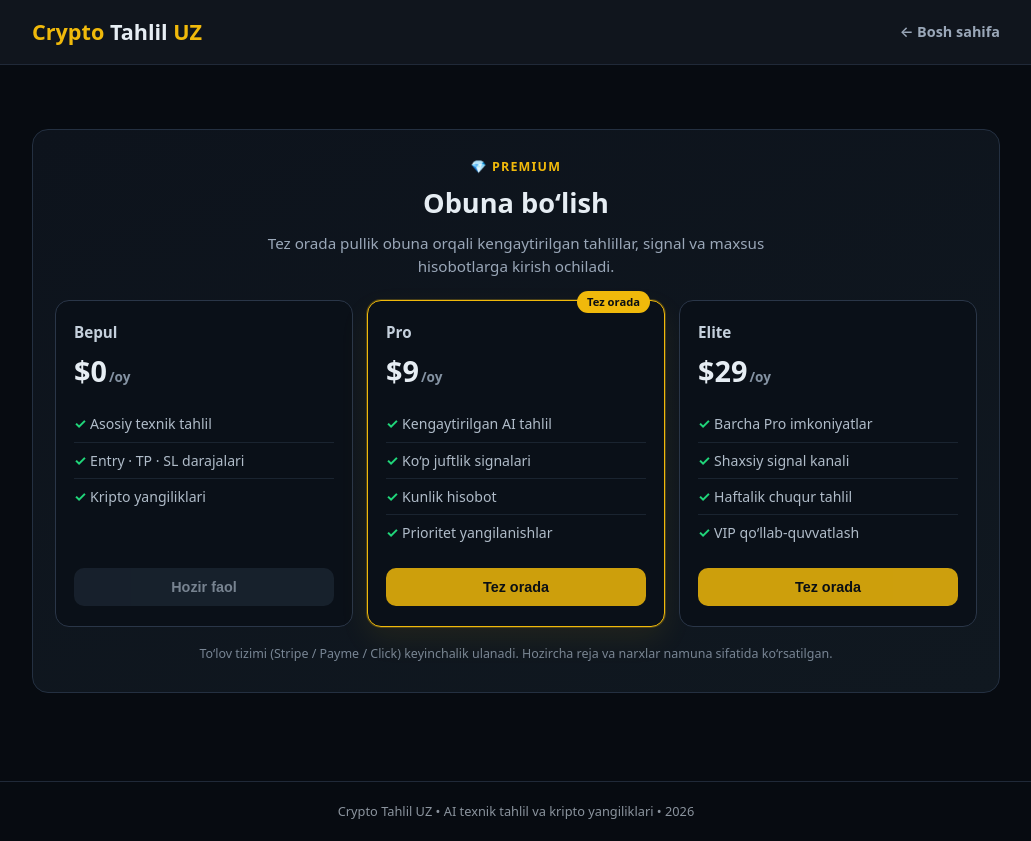
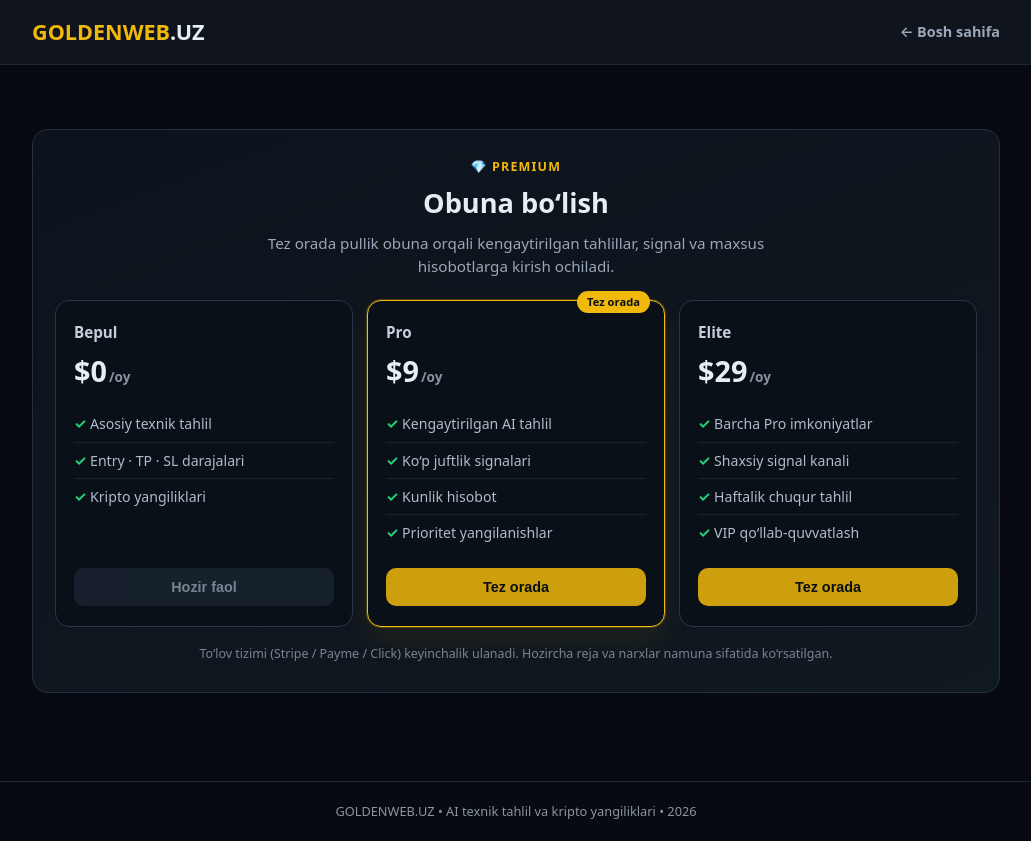
Before and after one commit to Sharofbek84/crypto-news-uz, a Next.js app: page /obuna in a window 1280 px wide. Shown: the whole page, without its empty margins (124-1155 px from the left). Built offline with nearby package versions, Linux system fonts and the light colour scheme.

Commit message:
Rebrand obuna page to GOLDENWEB.UZ

```diff
--- a/app/obuna/page.tsx
+++ b/app/obuna/page.tsx
@@ -1,8 +1,8 @@
 import Link from 'next/link'
 
 export const metadata = {
-  title: 'Obuna bo‘lish | Crypto Tahlil UZ',
-  description: 'Crypto Tahlil UZ premium obuna rejalari — kengaytirilgan AI tahlil, signal va hisobotlar.',
+  title: 'Obuna bo‘lish | GOLDENWEB.UZ',
+  description: 'GOLDENWEB.UZ premium obuna rejalari — kengaytirilgan AI tahlil, signal va hisobotlar.',
 }
 
 export default function ObunaPage() {
@@ -10,7 +10,7 @@ export default function ObunaPage() {
     <>
       <header className="header">
         <div className="container" style={{ display: 'flex', justifyContent: 'space-between', alignItems: 'center' }}>
-          <Link href="/" className="logo">Crypto <span>Tahlil</span> UZ</Link>
+          <Link href="/" className="logo">GOLDENWEB<span>.UZ</span></Link>
           <Link href="/" style={{ color: '#9aa7b8', fontSize: '.9rem', fontWeight: 600 }}>← Bosh sahifa</Link>
         </div>
       </header>
@@ -67,7 +67,7 @@ export default function ObunaPage() {
         </section>
       </main>
 
-      <footer className="footer">Crypto Tahlil UZ • AI texnik tahlil va kripto yangiliklari • {new Date().getFullYear()}</footer>
+      <footer className="footer">GOLDENWEB.UZ • AI texnik tahlil va kripto yangiliklari • {new Date().getFullYear()}</footer>
     </>
   )
 }
```
